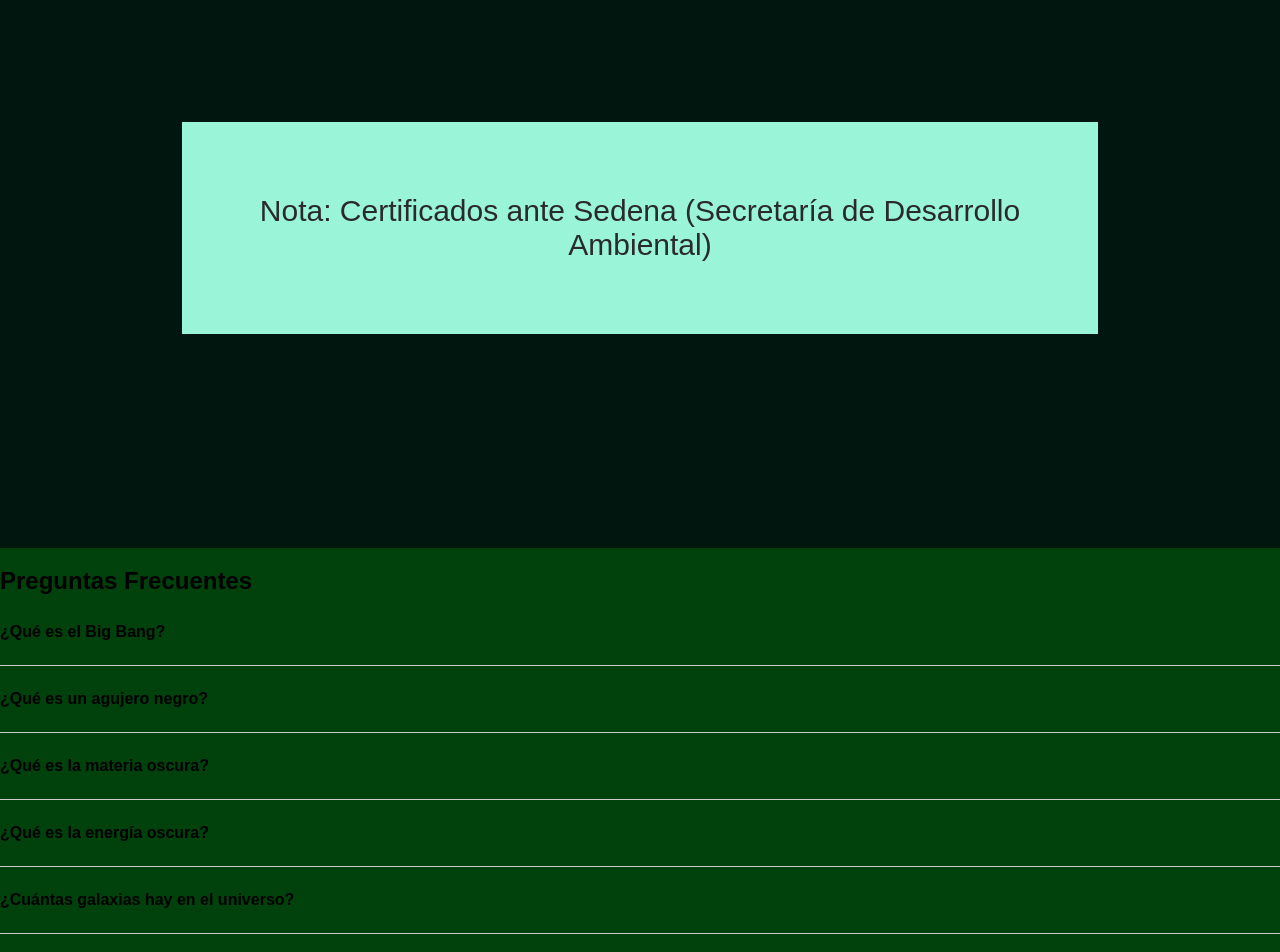
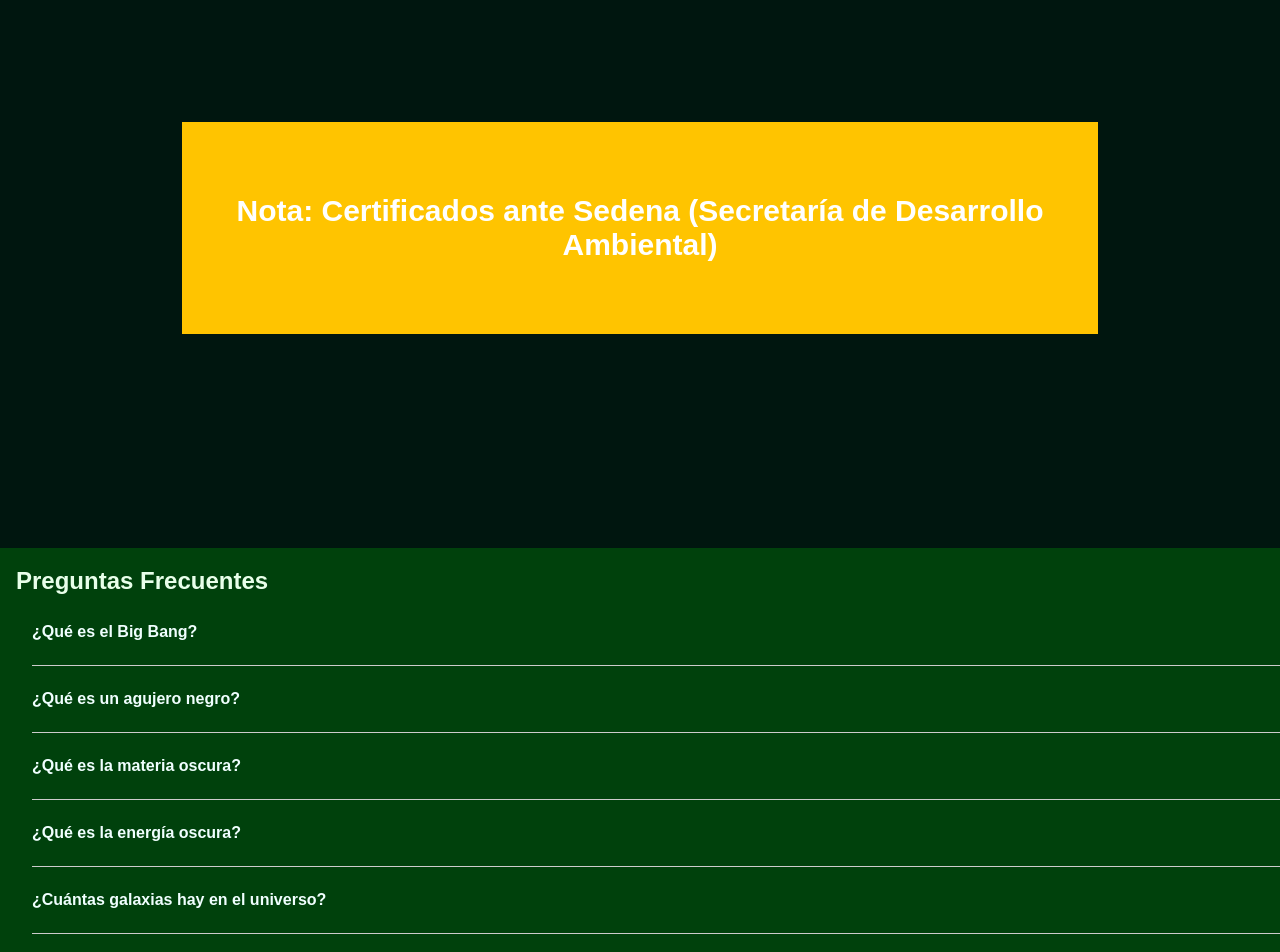
Before and after one commit to lalodsi/servipoda, a React (Vite) app: page / in a window 1280 px wide. Shown: the part 2700-3652 px from the top of the page. Built offline with nearby package versions, Linux system fonts and the light colour scheme.

Commit message:
Added new styles

```diff
--- a/src/components/FaqList/FaqItem/styles.scss
+++ b/src/components/FaqList/FaqItem/styles.scss
@@ -1,16 +1,21 @@
+@import '../../../styles/variables';
+
 .faq-item {
     margin-bottom: 1rem;
+    margin-left: 1rem;
     border-bottom: 1px solid #ccc;
     padding-bottom: 1rem;
+    // border: 2px solid blue;
 
     .faq-question {
       cursor: pointer;
       font-weight: bold;
       padding: 0.5rem 0;
       user-select: none;
+      color: #f0ffff;
 
       &:hover {
-        color: #007bff;
+        color: $light-background;
       }
     }
 
@@ -18,6 +23,7 @@
       max-height: 0;
       overflow: hidden;
       transition: max-height 0.3s ease, padding 0.3s ease;
+      color: white;
 
       &.open {
         max-height: 300px; // Ajusta este valor según el tamaño de tus respuestas
--- a/src/sections/Questions.tsx
+++ b/src/sections/Questions.tsx
@@ -46,7 +46,7 @@
   return (
     <>
         <div className='FaqContainer'>
-          <h2>Preguntas Frecuentes</h2>
+          <h2 className='FaqContainer_Header'>Preguntas Frecuentes</h2>
           <FaqList items={questions} />
         </div>
     </>
--- a/src/styles/BoxMessage.scss
+++ b/src/styles/BoxMessage.scss
@@ -15,9 +15,10 @@
         background-color: $light-background;
         width: 70%;
         height: 30%;
-        color: $text-dark;
+        color: $text-light;
         font-size: 30px;
         text-align: center;
+        font-weight: 700;
         // vertical-align: middle;
     }
 }
--- a/src/styles/Questions.scss
+++ b/src/styles/Questions.scss
@@ -0,0 +1,7 @@
+.FaqContainer{
+    margin-left: 1rem;
+
+}
+.FaqContainer_Header{
+    color: rgb(232, 255, 234);
+}
--- a/src/styles/Services.scss
+++ b/src/styles/Services.scss
@@ -1,3 +1,5 @@
+@import './variables';
+
 .services {
     display: flex;
     flex-direction: column;
@@ -31,7 +33,7 @@
             font-size: 1.5rem;
             color: #8f8f8f;
             &:hover {
-              color: #f0f0f0;
+              color: $light-background;
             }
           }
         }
--- a/src/styles/_variables.scss
+++ b/src/styles/_variables.scss
@@ -4,5 +4,6 @@
 
 // Colors
 $dark-background: rgb(0, 22, 15);
-$light-background: rgb(154, 244, 216);
+$light-background: #ffc400;
 $text-dark: rgb(42, 42, 42);
+$text-light: white;
```
